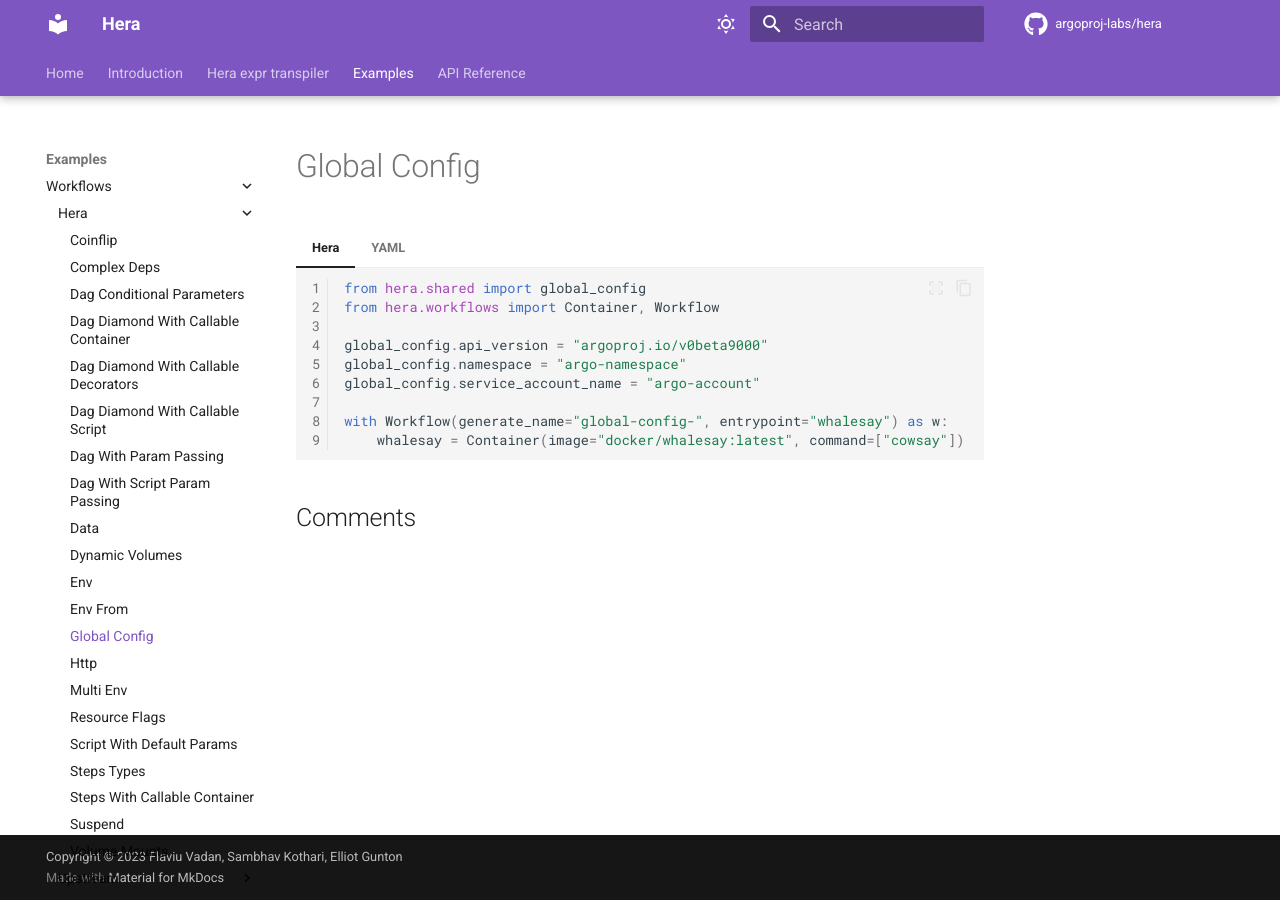
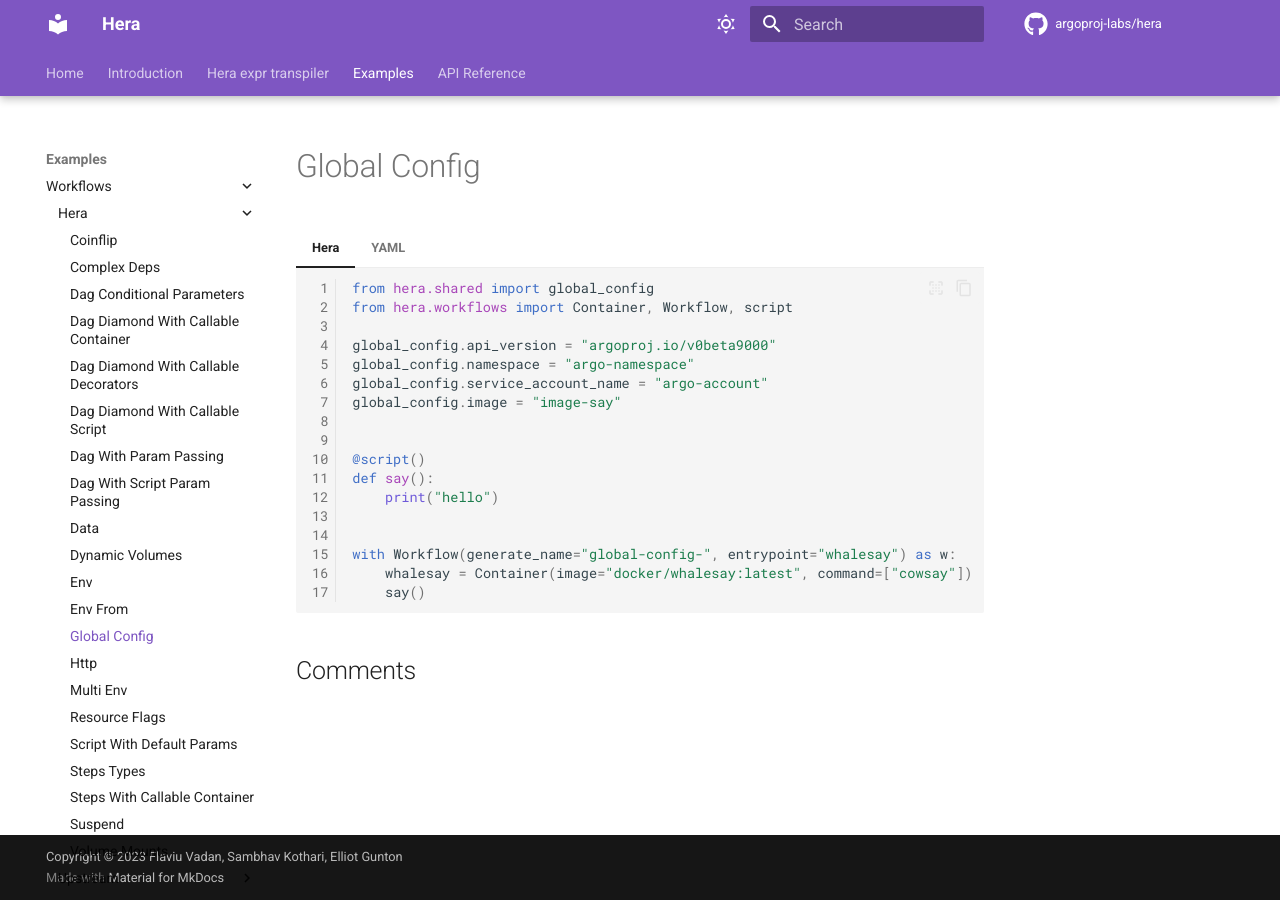
Before and after one commit to argoproj-labs/hera, an MkDocs documentation site: the page built from docs/examples/workflows/global_config.md, in a window 1280 px wide. Built offline with MkDocs 1.6.1 and Material for MkDocs 9.7.7, drawn with Linux system fonts in a browser that asks for light colours; comment, search, counter and statistics services are not loaded; the version menu is left out.

Commit message:
Fix ineffective GlobalConfig image settings in script (#538)
Fixes image were not being applied in ContainerMixin and mixed in classes.

Signed-off-by: Pierre Brunelle <pbrunelle@bloomberg.net>
Co-authored-by: Pierre Brunelle <pbrunelle@bloomberg.net>

````diff
--- a/docs/examples/workflows/global_config.md
+++ b/docs/examples/workflows/global_config.md
@@ -9,14 +9,22 @@
 
     ```python linenums="1"
     from hera.shared import global_config
-    from hera.workflows import Container, Workflow
+    from hera.workflows import Container, Workflow, script
 
     global_config.api_version = "argoproj.io/v0beta9000"
     global_config.namespace = "argo-namespace"
     global_config.service_account_name = "argo-account"
+    global_config.image = "image-say"
+
+
+    @script()
+    def say():
+        print("hello")
+
 
     with Workflow(generate_name="global-config-", entrypoint="whalesay") as w:
         whalesay = Container(image="docker/whalesay:latest", command=["cowsay"])
+        say()
     ```
 
 === "YAML"
@@ -35,4 +43,13 @@
           command:
           - cowsay
           image: docker/whalesay:latest
+      - name: 'say'
+        script:
+          command: ['python']
+          image: 'image-say'
+          source: |
+            import os
+            import sys
+            sys.path.append(os.getcwd())
+            print("hello")
     ```
````
Also changed, not shown: 3 other files.
